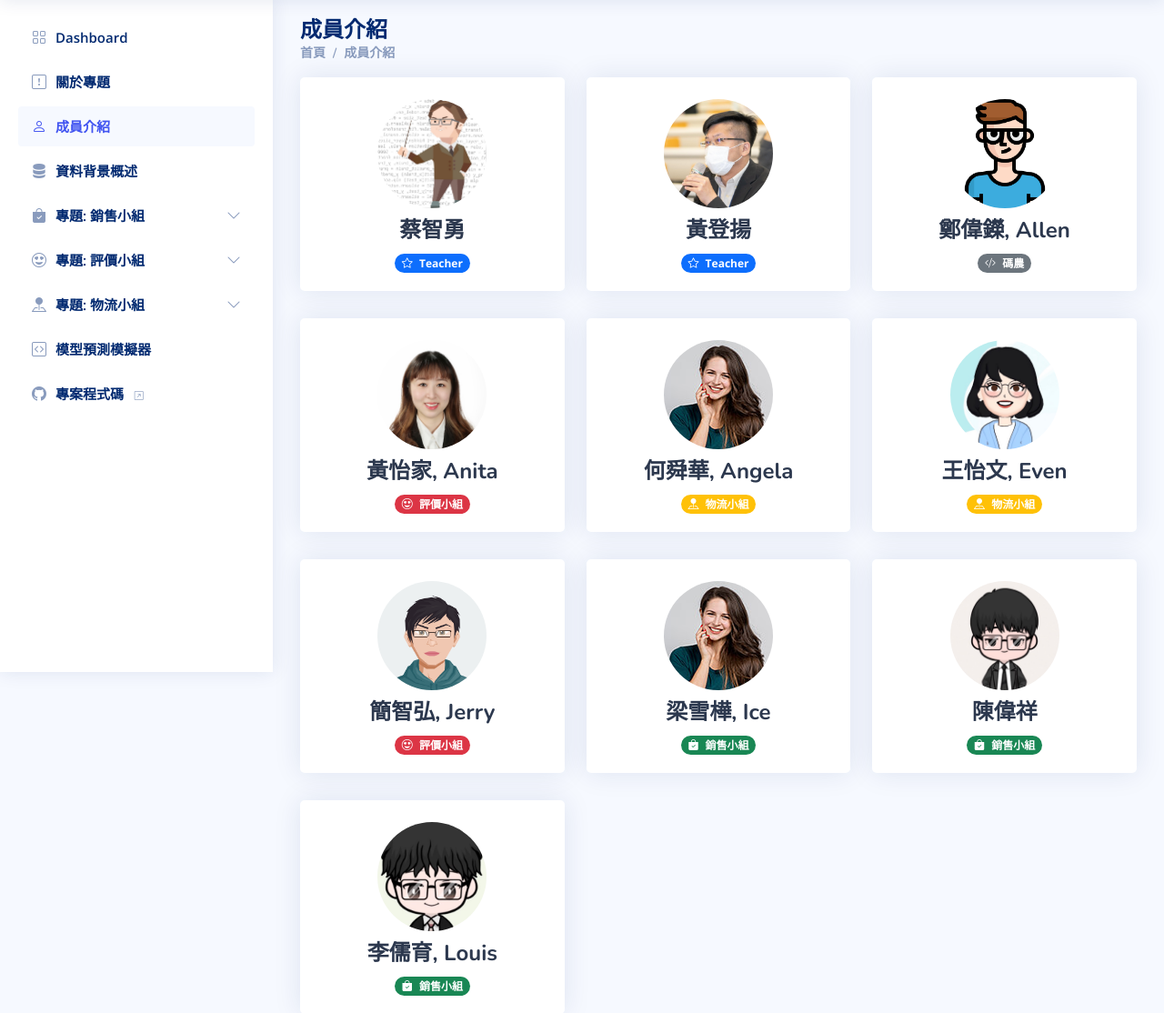
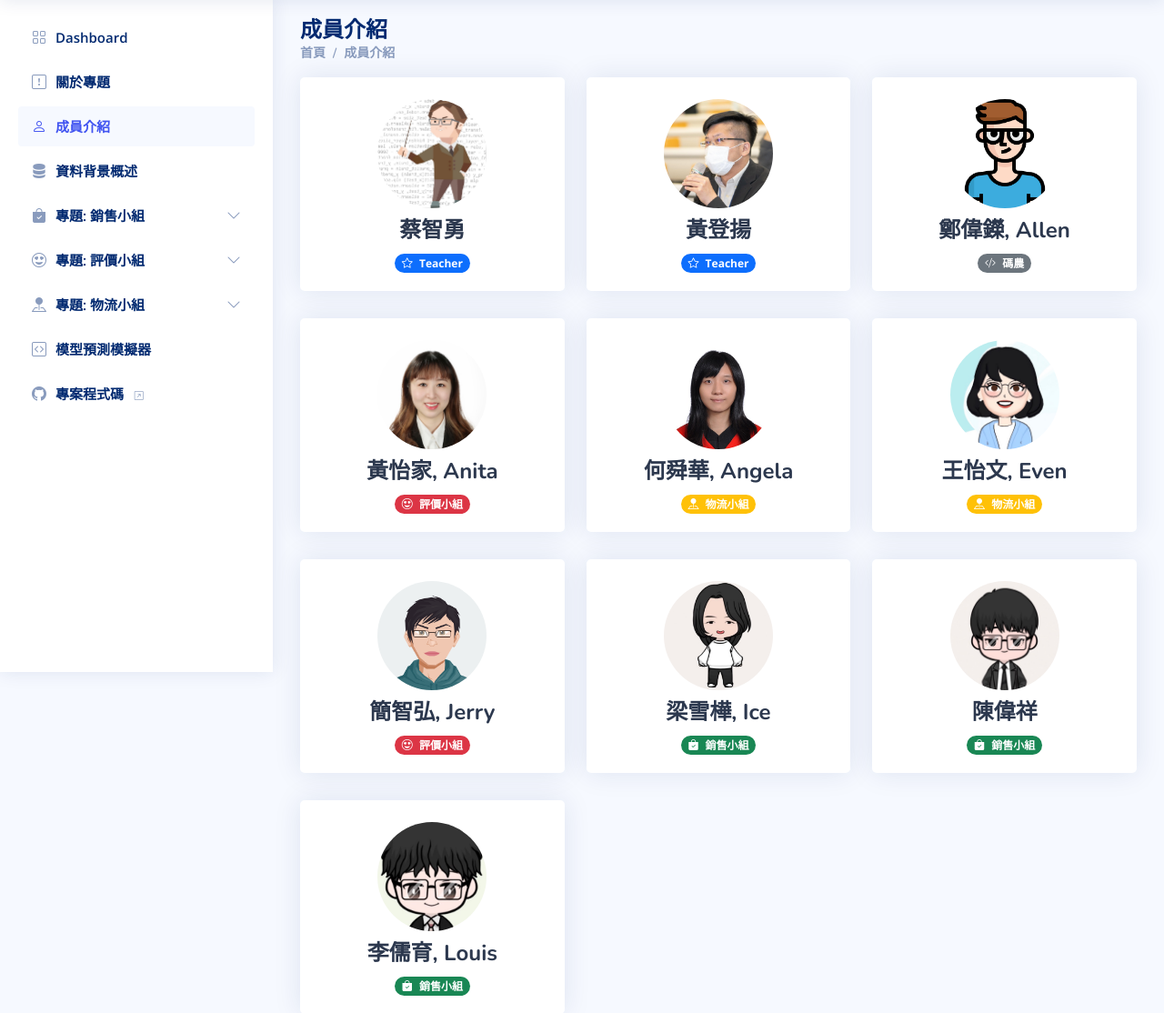
Before and after one commit to allenCheng1984/ec_study, a Rails app: page /team_members in a window 1280 px wide. Shown: the part 61-1175 px from the top of the page at 91% size. Run offline with Rails 7, Linux system fonts and the light colour scheme; style sheets or scripts are compiled from the project's sources; some libraries are stand-ins or nearby versions.

Commit message:
update ice, angela

```diff
--- a/app/views/dashboard/team_members.html.erb
+++ b/app/views/dashboard/team_members.html.erb
@@ -62,7 +62,7 @@
       <div class="card">
         <div class="card-body profile-card pt-4 d-flex flex-column align-items-center">
 
-          <img src="dashboard/assets/img/messages-1.jpg" alt="Profile" class="rounded-circle">
+          <img src="dashboard/assets/img/angela.png" alt="Profile" class="rounded-circle">
           <h2>何舜華, Angela</h2>
           <div class="social-links mt-2">
             <span class="badge rounded-pill bg-warning"><i class="bi-pin-map-fill me-1"></i> 物流小組</span>
@@ -98,7 +98,7 @@
       <div class="card">
         <div class="card-body profile-card pt-4 d-flex flex-column align-items-center">
 
-          <img src="dashboard/assets/img/messages-1.jpg" alt="Profile" class="rounded-circle">
+          <img src="dashboard/assets/img/ice.png" alt="Profile" class="rounded-circle">
           <h2>梁雪樺, Ice</h2>
           <div class="social-links mt-2">
             <span class="badge rounded-pill bg-success"><i class="bi bi-bag-check-fill me-1"></i> 銷售小組</span>
```
Also changed, not shown: public/dashboard/assets/img/angela.png (added), public/dashboard/assets/img/ice.png (added).
